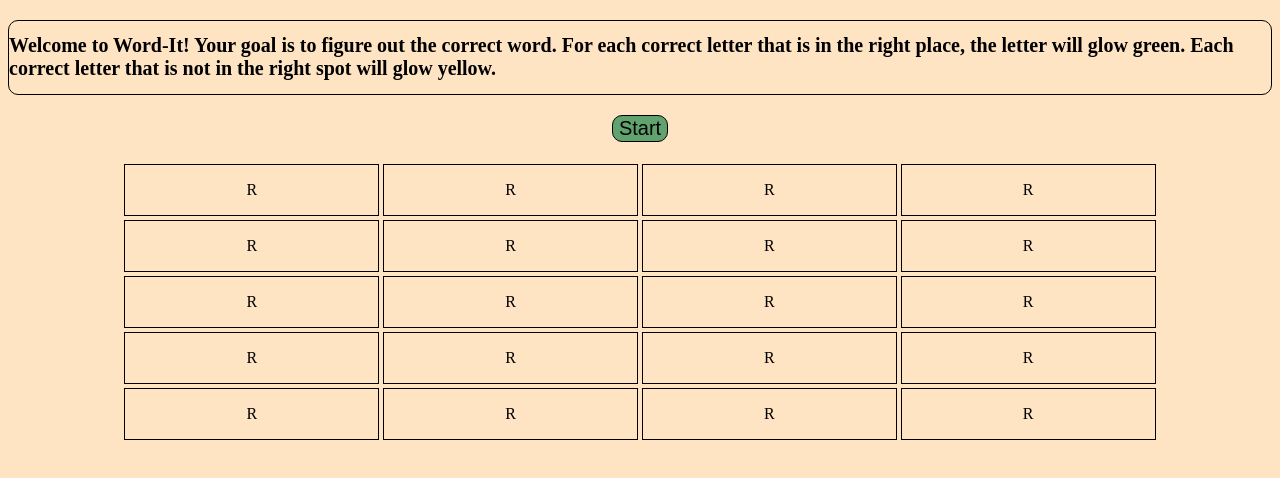
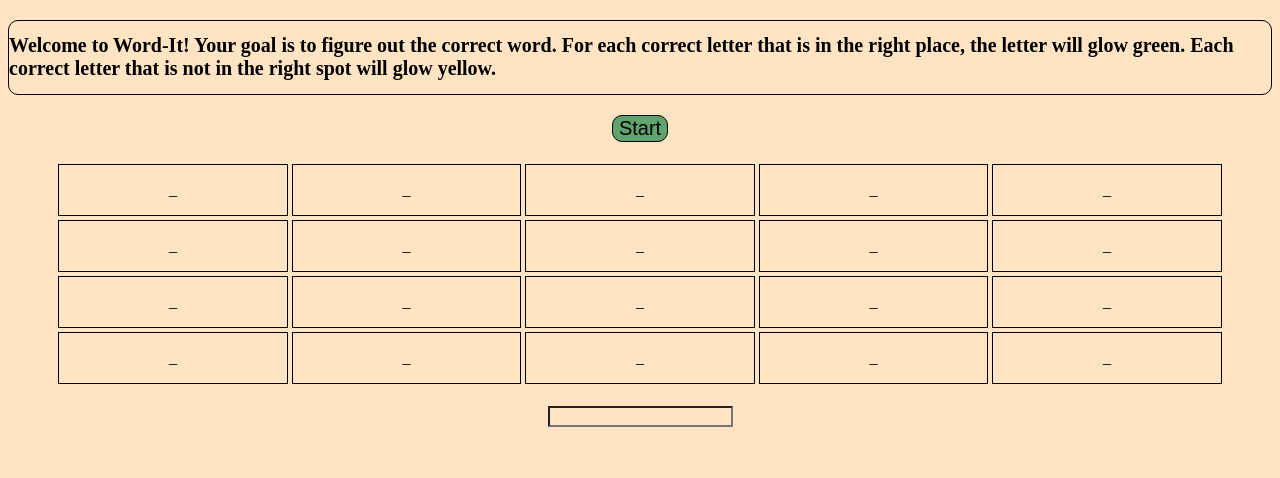
Before and after one commit to JunoNguyen/word-game, a plain HTML site: page index.html in a window 1280 px wide. Drawn offline with Linux system fonts and the light colour scheme.

Commit message:
taking a break for now

```diff
--- a/assets/css/style.css
+++ b/assets/css/style.css
@@ -18,7 +18,7 @@
     margin: 2px 2px;
     display: flex;
     justify-content: center;
-    width: 20%;
+    width: 18%;
 }
 
 #instructions {
--- a/index.html
+++ b/index.html
@@ -23,86 +23,90 @@
     <div id="game" class="center block">
 
         <div class="word-box">
-            <p>R</p>
+            <p>_</p>
         </div>
 
         <div class="word-box">
-            <p>R</p>
+            <p>_</p>
         </div>
 
         <div class="word-box">
-            <p>R</p>
+            <p>_</p>
         </div>
 
         <div class="word-box">
-            <p>R</p>
+            <p>_</p>
         </div>
 
         <div class="word-box">
-            <p>R</p>
+            <p>_</p>
         </div>
 
         <div class="word-box">
-            <p>R</p>
+            <p>_</p>
         </div>
 
         <div class="word-box">
-            <p>R</p>
+            <p>_</p>
         </div>
 
         <div class="word-box">
-            <p>R</p>
+            <p>_</p>
         </div>
 
         <div class="word-box">
-            <p>R</p>
+            <p>_</p>
         </div>
 
         <div class="word-box">
-            <p>R</p>
+            <p>_</p>
         </div>
 
         <div class="word-box">
-            <p>R</p>
+            <p>_</p>
         </div>
 
         <div class="word-box">
-            <p>R</p>
+            <p>_</p>
         </div>
 
         <div class="word-box">
-            <p>R</p>
+            <p>_</p>
         </div>
 
         <div class="word-box">
-            <p>R</p>
+            <p>_</p>
         </div>
 
         <div class="word-box">
-            <p>R</p>
+            <p>_</p>
         </div>
 
         <div class="word-box">
-            <p>R</p>
+            <p>_</p>
         </div>
 
         <div class="word-box">
-            <p>R</p>
+            <p>_</p>
         </div>
 
         <div class="word-box">
-            <p>R</p>
+            <p>_</p>
         </div>
 
         <div class="word-box">
-            <p>R</p>
+            <p>_</p>
         </div>
 
         <div class="word-box">
-            <p>R</p>
+            <p>_</p>
         </div>
 
     </div>
 
+    <div class="center">
+        <input class="input">
+    </div>
+
 </body>
 </html>
```
